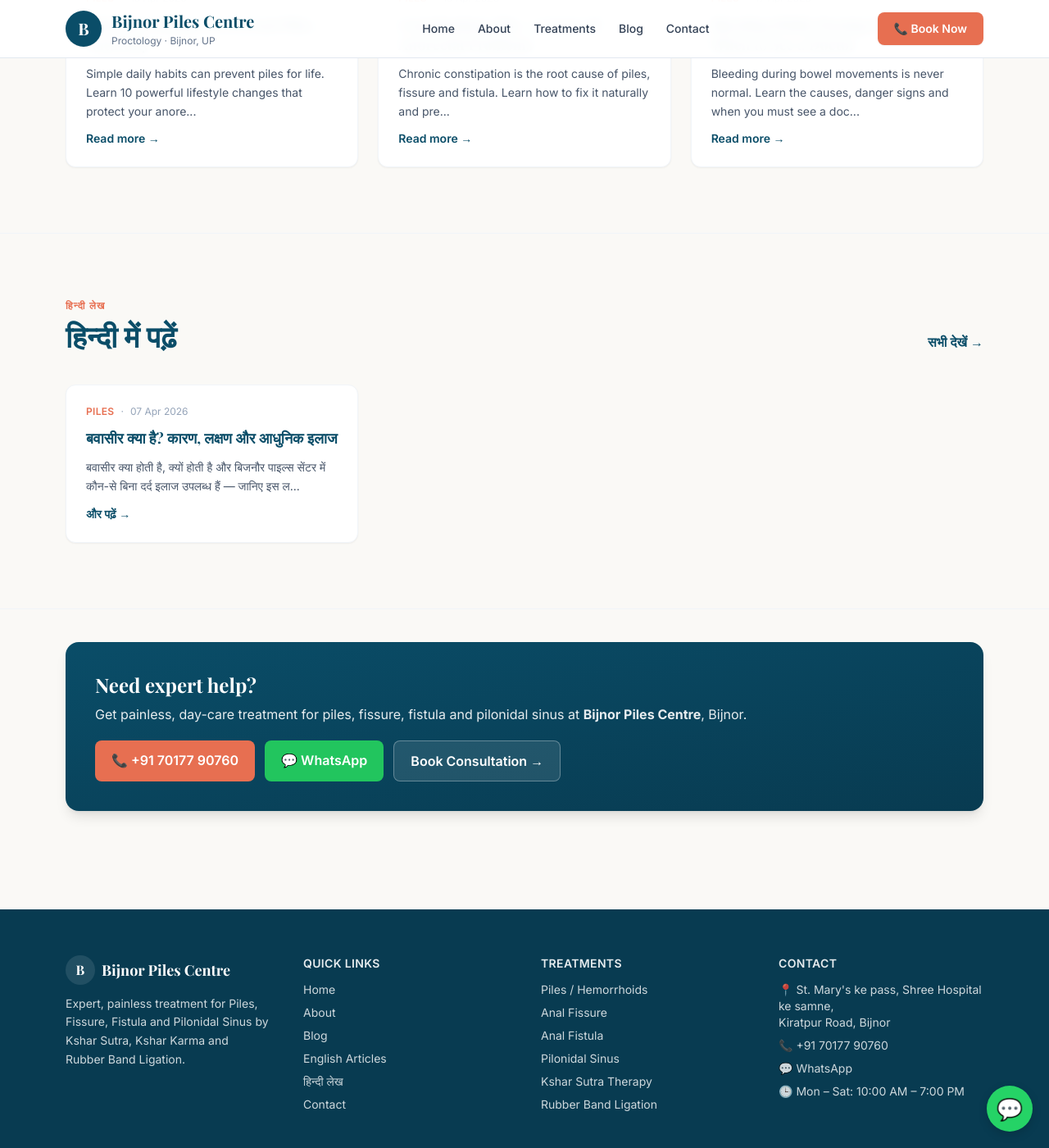
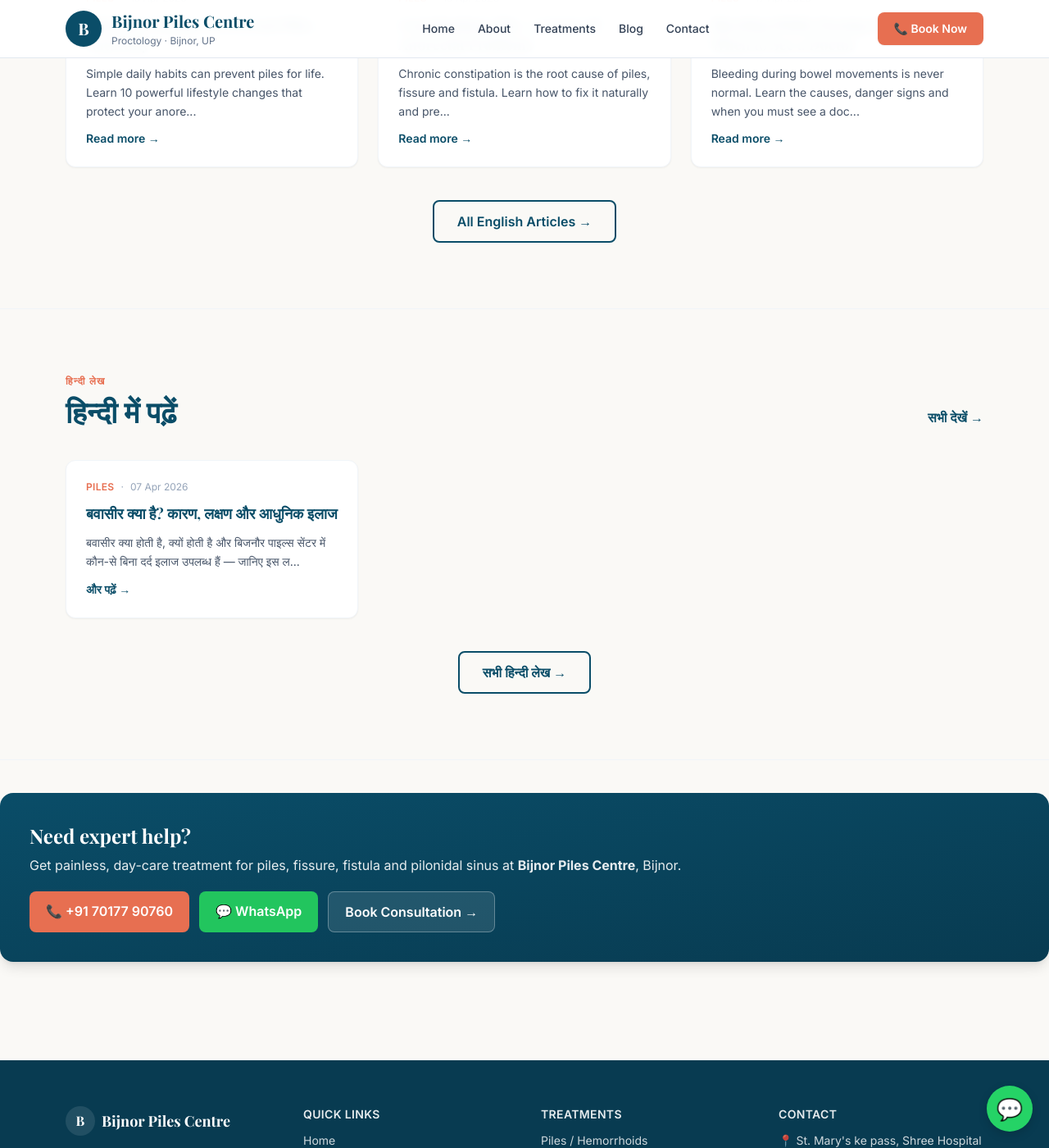
Before and after one commit to kumarparmod23/bijnorpilescentre, a Jekyll site: the page built from blog.html, in a window 1280 px wide and 1400 px high, scrolled down 1204 px. Shown: the whole window at 82% size. Built offline with Jekyll 4.4.1, drawn with Linux system fonts in a browser that asks for light colours; nearby versions of some CDN libraries.

Commit message:
fix: buttons, phone, address, map — blog.html

```diff
--- a/blog.html
+++ b/blog.html
@@ -9,14 +9,15 @@
   <div class="max-w-6xl mx-auto px-4 py-16 md:py-20 text-center">
     <div class="text-accent font-semibold text-xs uppercase tracking-widest mb-3">Health Education</div>
     <h1 class="font-serif text-4xl md:text-5xl font-bold mb-4">Our Blog</h1>
-    <p class="text-lg opacity-90 max-w-2xl mx-auto">Trusted, doctor-written articles on piles, fissure, fistula, pilonidal sinus, diet & lifestyle — in English and हिन्दी.</p>
-    <div class="inline-flex mt-8 bg-white/10 border border-white/20 rounded-full p-1 backdrop-blur">
+    <p class="text-lg opacity-90 max-w-2xl mx-auto">Trusted, doctor-written articles on piles, fissure, fistula, pilonidal sinus, diet &amp; lifestyle — in English and हिन्दी.</p>
+    <div class="inline-flex mt-8 bg-white/10 border border-white/20 rounded-full p-1 backdrop-blur gap-1">
       <a href="#english" class="px-6 py-2 rounded-full bg-white text-primary text-sm font-semibold">English</a>
       <a href="#hindi" class="px-6 py-2 rounded-full text-white text-sm font-semibold hover:bg-white/10 transition">हिन्दी</a>
     </div>
   </div>
 </section>
 
+<!-- English Articles -->
 <section id="english" class="py-16 md:py-20">
   <div class="max-w-6xl mx-auto px-4">
     <div class="flex items-end justify-between mb-10 flex-wrap gap-4">
@@ -24,12 +25,12 @@
         <div class="text-accent font-semibold text-xs uppercase tracking-widest mb-2">English Articles</div>
         <h2 class="font-serif text-3xl md:text-4xl font-bold text-primary">Read in English</h2>
       </div>
-      <a href="/en/" class="text-primary font-semibold hover:text-accent transition">View all →</a>
+      <a href="{{ '/en/' | relative_url }}" class="text-primary font-semibold hover:text-accent transition">View all →</a>
     </div>
     <div class="grid md:grid-cols-3 gap-6">
       {% assign en_posts = site.posts | where: "lang", "en" | slice: 0, 9 %}
       {% for post in en_posts %}
-      <a href="{{ post.url }}" class="group bg-white rounded-xl p-6 border border-slate-100 shadow-sm hover:shadow-xl hover:-translate-y-1 transition-all block">
+      <a href="{{ post.url | relative_url }}" class="group bg-white rounded-xl p-6 border border-slate-100 shadow-sm hover:shadow-xl hover:-translate-y-1 transition-all block">
         <div class="flex items-center gap-2 mb-3">
           <span class="text-xs text-accent font-semibold uppercase tracking-wide">{{ post.condition }}</span>
           <span class="text-xs text-slate-400">·</span>
@@ -37,13 +38,17 @@
         </div>
         <h3 class="font-serif text-lg font-bold text-primary leading-snug mb-3 group-hover:text-accent transition">{{ post.title }}</h3>
         <p class="text-sm text-slate-600 leading-relaxed mb-3">{{ post.meta_description | default: post.excerpt | strip_html | truncate: 110 }}</p>
-        <div class="text-primary text-sm font-semibold">Read more →</div>
+        <div class="text-primary text-sm font-semibold group-hover:text-accent transition">Read more →</div>
       </a>
       {% endfor %}
+    </div>
+    <div class="text-center mt-10">
+      <a href="{{ '/en/' | relative_url }}" class="inline-flex items-center gap-2 border-2 border-primary text-primary hover:bg-primary hover:text-white px-7 py-3 rounded-lg font-semibold transition">All English Articles →</a>
     </div>
   </div>
 </section>
 
+<!-- Hindi Articles -->
 <section id="hindi" class="bg-cream py-16 md:py-20 border-y border-slate-100">
   <div class="max-w-6xl mx-auto px-4">
     <div class="flex items-end justify-between mb-10 flex-wrap gap-4">
@@ -51,12 +56,12 @@
         <div class="text-accent font-semibold text-xs uppercase tracking-widest mb-2">हिन्दी लेख</div>
         <h2 class="font-serif text-3xl md:text-4xl font-bold text-primary">हिन्दी में पढ़ें</h2>
       </div>
-      <a href="/hi/" class="text-primary font-semibold hover:text-accent transition">सभी देखें →</a>
+      <a href="{{ '/hi/' | relative_url }}" class="text-primary font-semibold hover:text-accent transition">सभी देखें →</a>
     </div>
     <div class="grid md:grid-cols-3 gap-6">
       {% assign hi_posts = site.posts | where: "lang", "hi" | slice: 0, 9 %}
       {% for post in hi_posts %}
-      <a href="{{ post.url }}" class="group bg-white rounded-xl p-6 border border-slate-100 shadow-sm hover:shadow-xl hover:-translate-y-1 transition-all block">
+      <a href="{{ post.url | relative_url }}" class="group bg-white rounded-xl p-6 border border-slate-100 shadow-sm hover:shadow-xl hover:-translate-y-1 transition-all block">
         <div class="flex items-center gap-2 mb-3">
           <span class="text-xs text-accent font-semibold uppercase tracking-wide">{{ post.condition }}</span>
           <span class="text-xs text-slate-400">·</span>
@@ -64,11 +69,14 @@
         </div>
         <h3 class="font-serif text-lg font-bold text-primary leading-snug mb-3 group-hover:text-accent transition">{{ post.title }}</h3>
         <p class="text-sm text-slate-600 leading-relaxed mb-3">{{ post.meta_description | default: post.excerpt | strip_html | truncate: 110 }}</p>
-        <div class="text-primary text-sm font-semibold">और पढ़ें →</div>
+        <div class="text-primary text-sm font-semibold group-hover:text-accent transition">और पढ़ें →</div>
       </a>
       {% endfor %}
+    </div>
+    <div class="text-center mt-10">
+      <a href="{{ '/hi/' | relative_url }}" class="inline-flex items-center gap-2 border-2 border-primary text-primary hover:bg-primary hover:text-white px-7 py-3 rounded-lg font-semibold transition">सभी हिन्दी लेख →</a>
     </div>
   </div>
 </section>
 
-<div class="max-w-6xl mx-auto px-4">{% include cta.html %}</div>
+{% include cta.html %}
```
